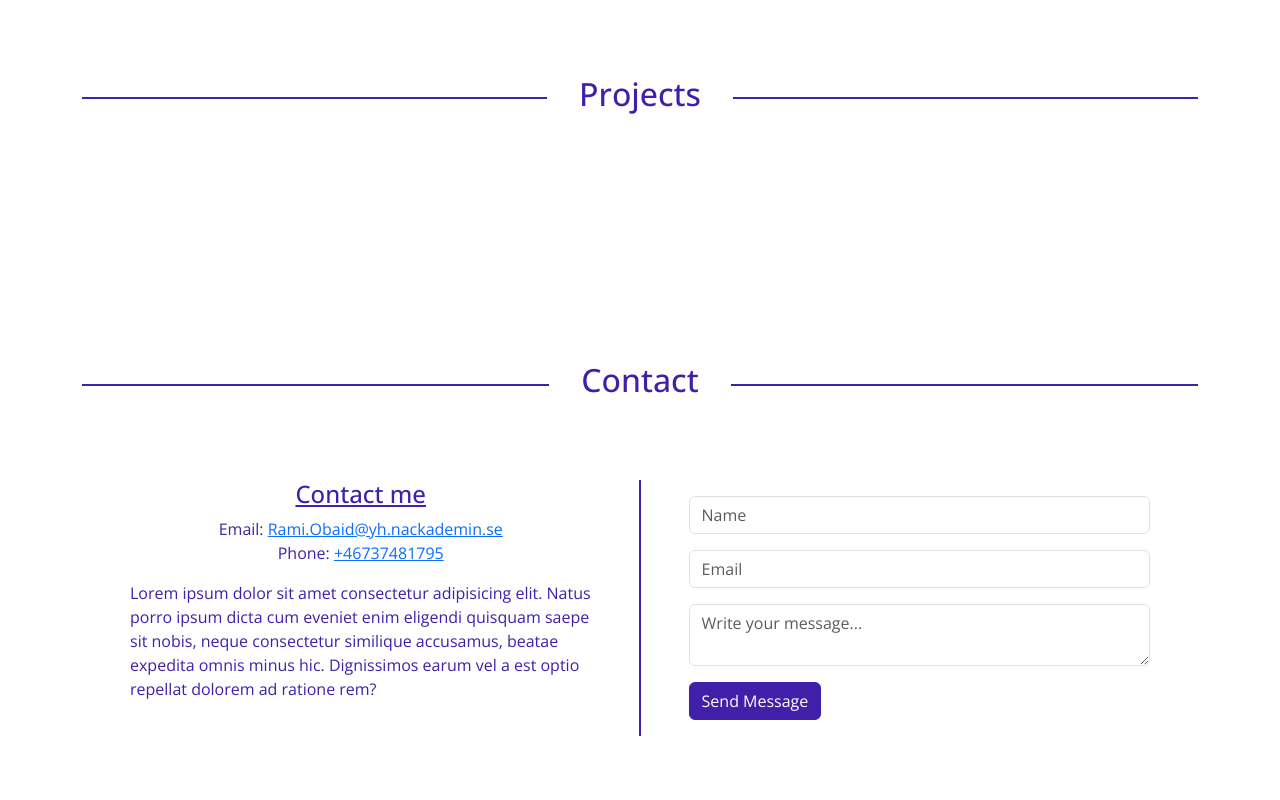
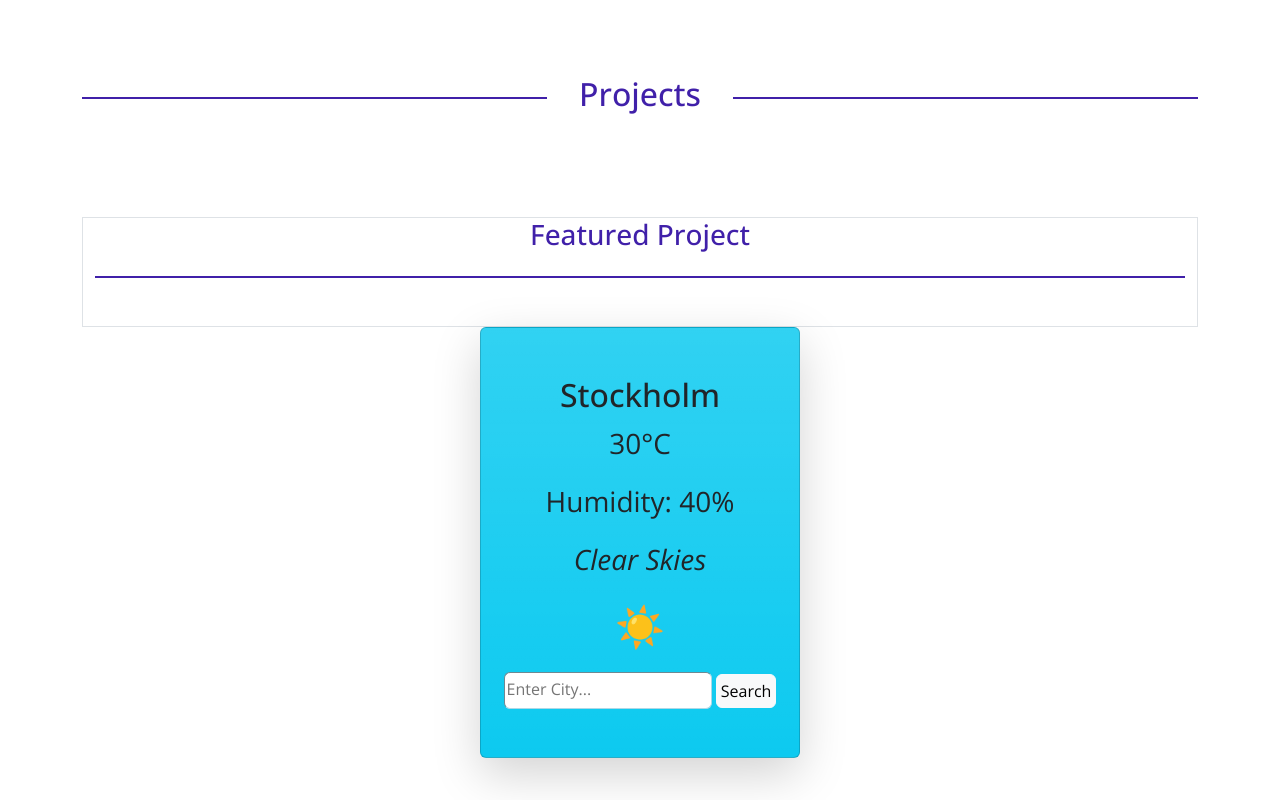
Before and after one commit to RamiObaid92/Rami-Portfolio, a plain HTML site: page index.html in a window 1280 px wide. Shown: the part 3600-4400 px from the top of the page. Drawn offline with nearby package versions, Linux system fonts and the light colour scheme.

Commit message:
Project-Implementations
Added parts of a weather app, card, text etc and a form for input action

```diff
--- a/css/styles.css
+++ b/css/styles.css
@@ -84,3 +84,13 @@ body.loaded {
 .ref-list > li > p {
   margin-bottom: 0;
 }
+
+.cityInput{
+  padding-top: 4px;
+  padding-bottom: 7px;
+  border-color: lightblue;
+}
+
+.card{
+  width: 20rem;
+}
--- a/index.html
+++ b/index.html
@@ -218,7 +218,28 @@
           <div class="flex-grow-1 custom-border"></div>
         </div>
 
-        <div></div>
+        <div
+          class="d-flex row container justify-content-center mx-auto my-5 py-5 text-dotnet hidden">
+          <div class="border">
+            <h3 class="feat-proj text-center custom-border pb-4 mb-5">
+              Featured Project
+            </h3>
+          </div>
+          <div class="card text-center shadow-lg bg-info bg-gradient py-5">
+            <h2 class="city">Stockholm</h2>
+            <p class="temp fs-3">30°C</p>
+            <p class="humidity fs-3">Humidity: 40%</p>
+            <p class="weather-desc fs-3 fst-italic">Clear Skies</p>
+            <p class="weather-emoji fs-1">☀️</p>
+            <form>
+              <input
+                type="text"
+                class="cityInput rounded border-1"
+                placeholder="Enter City..." />
+              <button type="submit" class="btn btn-light p-1">Search</button>
+            </form>
+          </div>
+        </div>
       </section>
 
       <section id="contact" class="hidden sm-t">
@@ -228,7 +249,8 @@
           <div class="flex-grow-1 custom-border"></div>
         </div>
 
-        <div class="form-cont container d-flex flex-column flex-lg-row py-5 my-4 text-dotnet">
+        <div
+          class="form-cont container d-flex flex-column flex-lg-row py-5 my-4 text-dotnet">
           <div class="container px-5 text-center">
             <h4 class="text-decoration-underline">Contact me</h4>
             <ul class="list-unstyled">
@@ -282,7 +304,7 @@
                   required></textarea>
               </div>
 
-              <button type="submit" class="btn btn-primary my-3">
+              <button type="submit" class="btn btn-primary bg-gradient my-3">
                 Send Message
               </button>
             </form>
```
